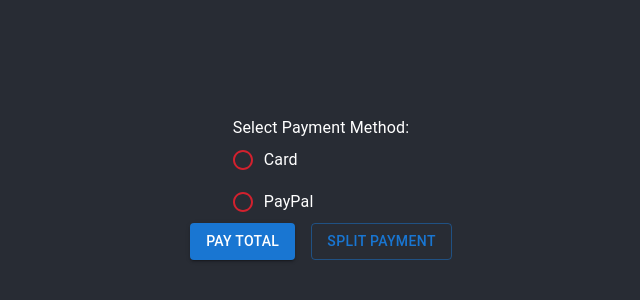
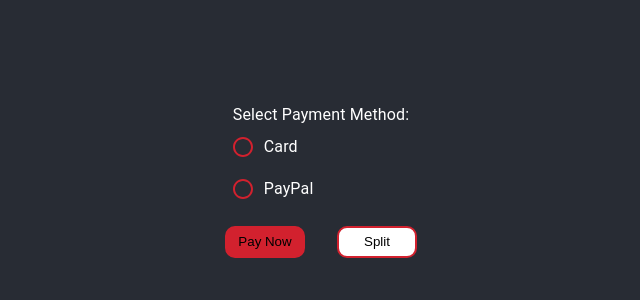
Before and after one commit to liamr91/winning-cart, a React (Create React App) app: page / in a window 1280 px wide. Shown: the part 212-512 px from the top of the page, without its empty margins (319-959 px from the left). Built offline with nearby package versions, Linux system fonts and the light colour scheme.

Commit message:
looks cool now merged

```diff
--- a/package.json
+++ b/package.json
@@ -13,6 +13,7 @@
     "react": "^18.2.0",
     "react-dom": "^18.2.0",
     "react-scripts": "5.0.1",
+    "styled-components": "^5.3.6",
     "web-vitals": "^2.1.4"
   },
   "scripts": {
--- a/src/Components/PayNowButton/index.js
+++ b/src/Components/PayNowButton/index.js
@@ -1,12 +1,35 @@
-import React from 'react'
-import Stack from "@mui/material/Stack";
-import Button from "@mui/material/Button";
+import React from "react";
+import styled from "styled-components";
+
+const PayNow = styled.button`
+  width: 5rem;
+  height: 2rem;
+  border-radius: 10px;
+  border: 2.5px solid #d2212e;
+  background-color: #d2212e;
+`;
+const Split = styled.button`
+  width: 5rem;
+  height: 2rem;
+  border-radius: 10px;
+  background-color: white;
+  border: 2.5px solid #d2212e;
+`;
+const ButtonContainer = styled.div`
+  display: flex;
+  flex-direction: row;
+  padding: 1rem;
+  gap: 2rem;
+  text-align: center;
+`;
 
 export default function PaymentButtons() {
-        return (
-						<Stack spacing={2} direction="row">
-							<Button variant="contained">Pay Total</Button>
-							<Button variant="outlined">Split Payment</Button>
-						</Stack>
-				);
-    }
+  return (
+    <>
+      <ButtonContainer>
+        <PayNow>Pay Now</PayNow>
+        <Split>Split</Split>
+      </ButtonContainer>
+    </>
+  );
+}
```
Also changed, not shown: 1 other file (tests, documents, lock files or other folders).
